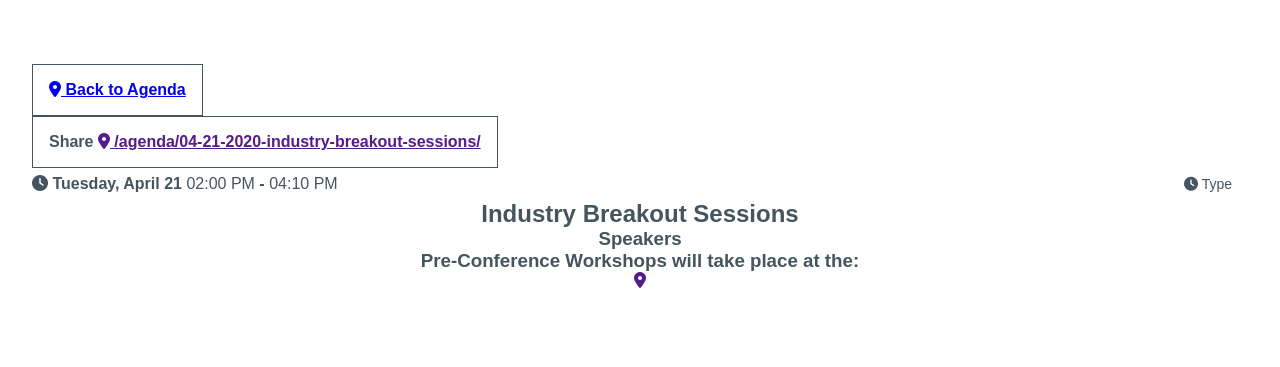
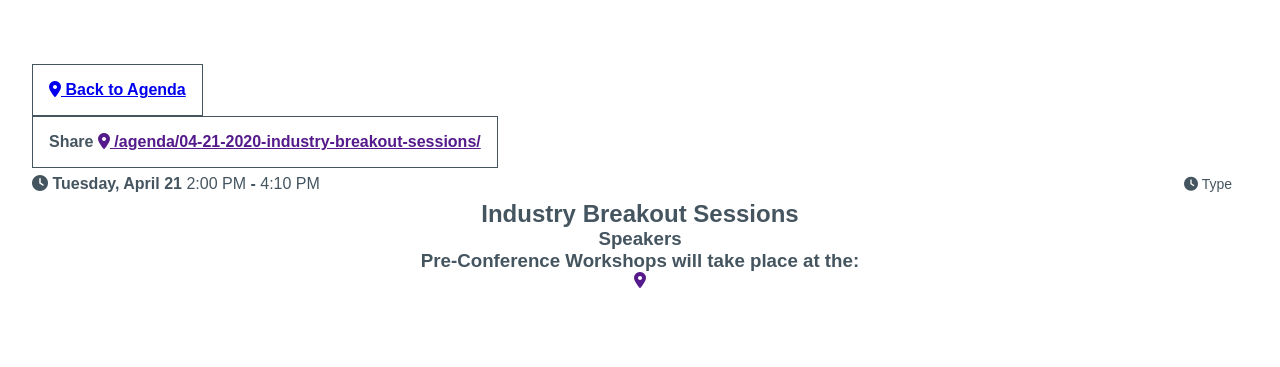
Before and after one commit to marcusrelacion/c3-marketing-site, a Jekyll site: the page built from _agenda/04-21-2020-industry-breakout-sessions.md, in a window 1280 px wide and 1109 px high. Shown: the part 276-643 px from the top of the window. Built offline with Jekyll 4.4.1, drawn with Linux system fonts in a browser that asks for light colours; nearby versions of some CDN libraries; some web fonts are replaced.

Commit message:
Updated 04 21 2020 Industry Breakout Sessions

```diff
--- a/_agenda/04-21-2020-industry-breakout-sessions.md
+++ b/_agenda/04-21-2020-industry-breakout-sessions.md
@@ -1,11 +1,10 @@
 ---
 title: Industry Breakout Sessions
 date: 2020-04-21 14:00:00 -04:00
-description:
 event:
   date: 2020-04-21 14:00:00 -04:00
-  start-time: 02:00 PM
-  end-time: 04:10 PM
+  start-time: 2:00 PM
+  end-time: 4:10 PM
 filter-date:
   is-day-3: true
 filter-time:
```
